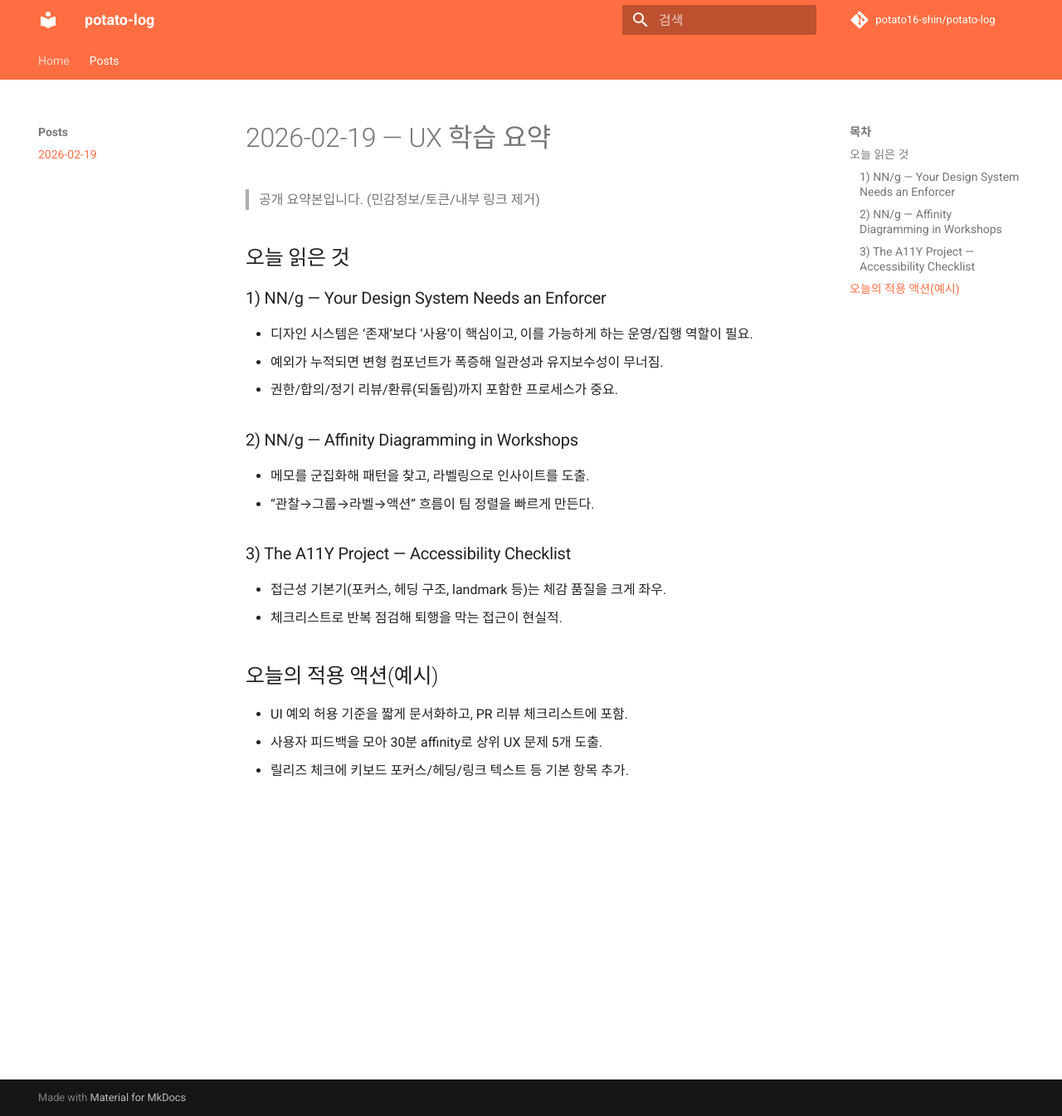
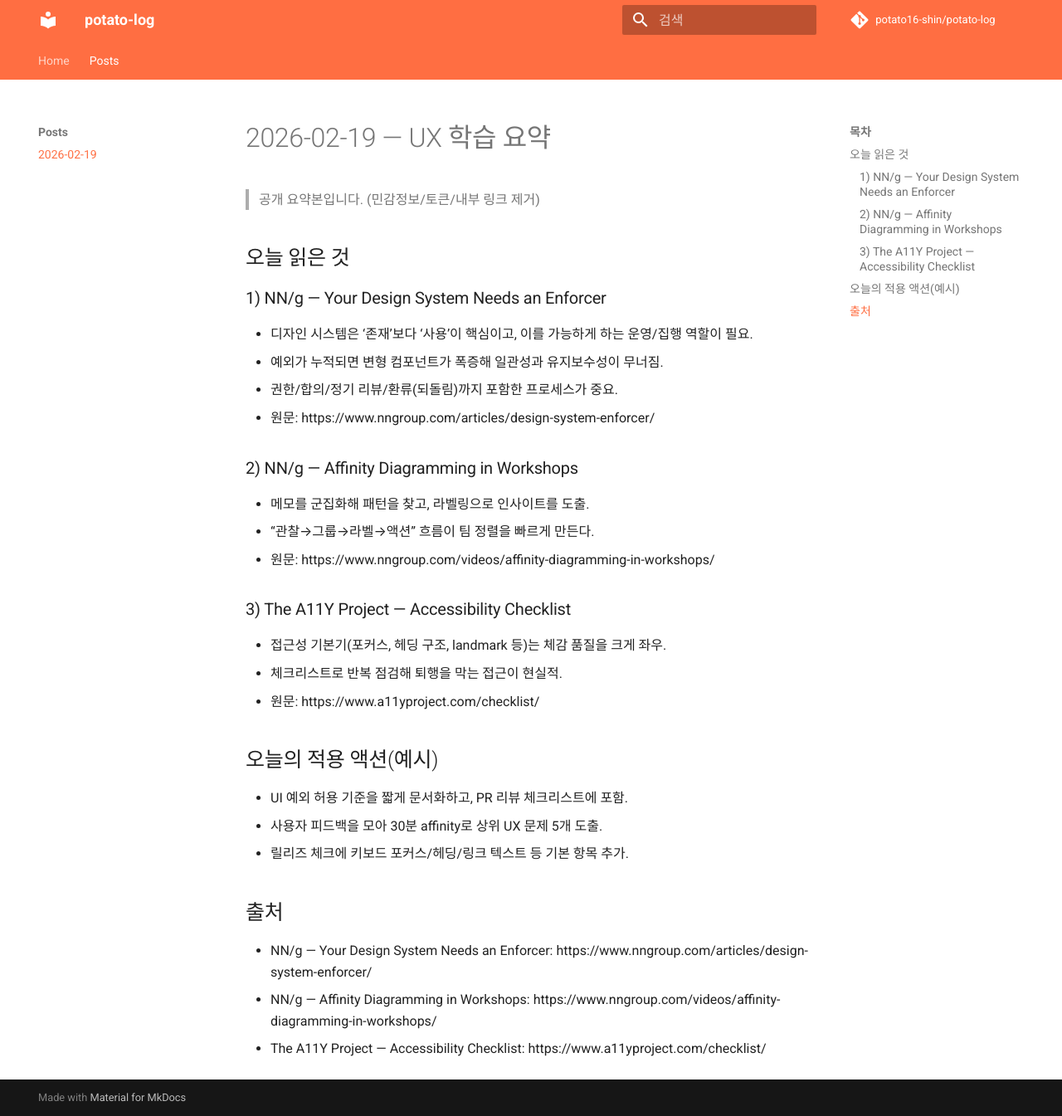
Before and after one commit to potato16-shin/potato-log, an MkDocs documentation site: the page built from docs/posts/2026-02-19.md, in a window 1280 px wide and 1345 px high. Shown: the whole window at 83% size. Built offline with MkDocs 1.6.1 and Material for MkDocs 9.7.7, drawn with Linux system fonts in a browser that asks for light colours; comment, search, counter and statistics services are not loaded.

Commit message:
Add sources/links to 2026-02-19 post

```diff
--- a/docs/posts/2026-02-19.md
+++ b/docs/posts/2026-02-19.md
@@ -8,16 +8,24 @@
 - 디자인 시스템은 ‘존재’보다 ‘사용’이 핵심이고, 이를 가능하게 하는 운영/집행 역할이 필요.
 - 예외가 누적되면 변형 컴포넌트가 폭증해 일관성과 유지보수성이 무너짐.
 - 권한/합의/정기 리뷰/환류(되돌림)까지 포함한 프로세스가 중요.
+- 원문: https://www.nngroup.com/articles/design-system-enforcer/
 
 ### 2) NN/g — Affinity Diagramming in Workshops
 - 메모를 군집화해 패턴을 찾고, 라벨링으로 인사이트를 도출.
 - “관찰→그룹→라벨→액션” 흐름이 팀 정렬을 빠르게 만든다.
+- 원문: https://www.nngroup.com/videos/affinity-diagramming-in-workshops/
 
 ### 3) The A11Y Project — Accessibility Checklist
 - 접근성 기본기(포커스, 헤딩 구조, landmark 등)는 체감 품질을 크게 좌우.
 - 체크리스트로 반복 점검해 퇴행을 막는 접근이 현실적.
+- 원문: https://www.a11yproject.com/checklist/
 
 ## 오늘의 적용 액션(예시)
 - UI 예외 허용 기준을 짧게 문서화하고, PR 리뷰 체크리스트에 포함.
 - 사용자 피드백을 모아 30분 affinity로 상위 UX 문제 5개 도출.
 - 릴리즈 체크에 키보드 포커스/헤딩/링크 텍스트 등 기본 항목 추가.
+
+## 출처
+- NN/g — Your Design System Needs an Enforcer: https://www.nngroup.com/articles/design-system-enforcer/
+- NN/g — Affinity Diagramming in Workshops: https://www.nngroup.com/videos/affinity-diagramming-in-workshops/
+- The A11Y Project — Accessibility Checklist: https://www.a11yproject.com/checklist/
```
